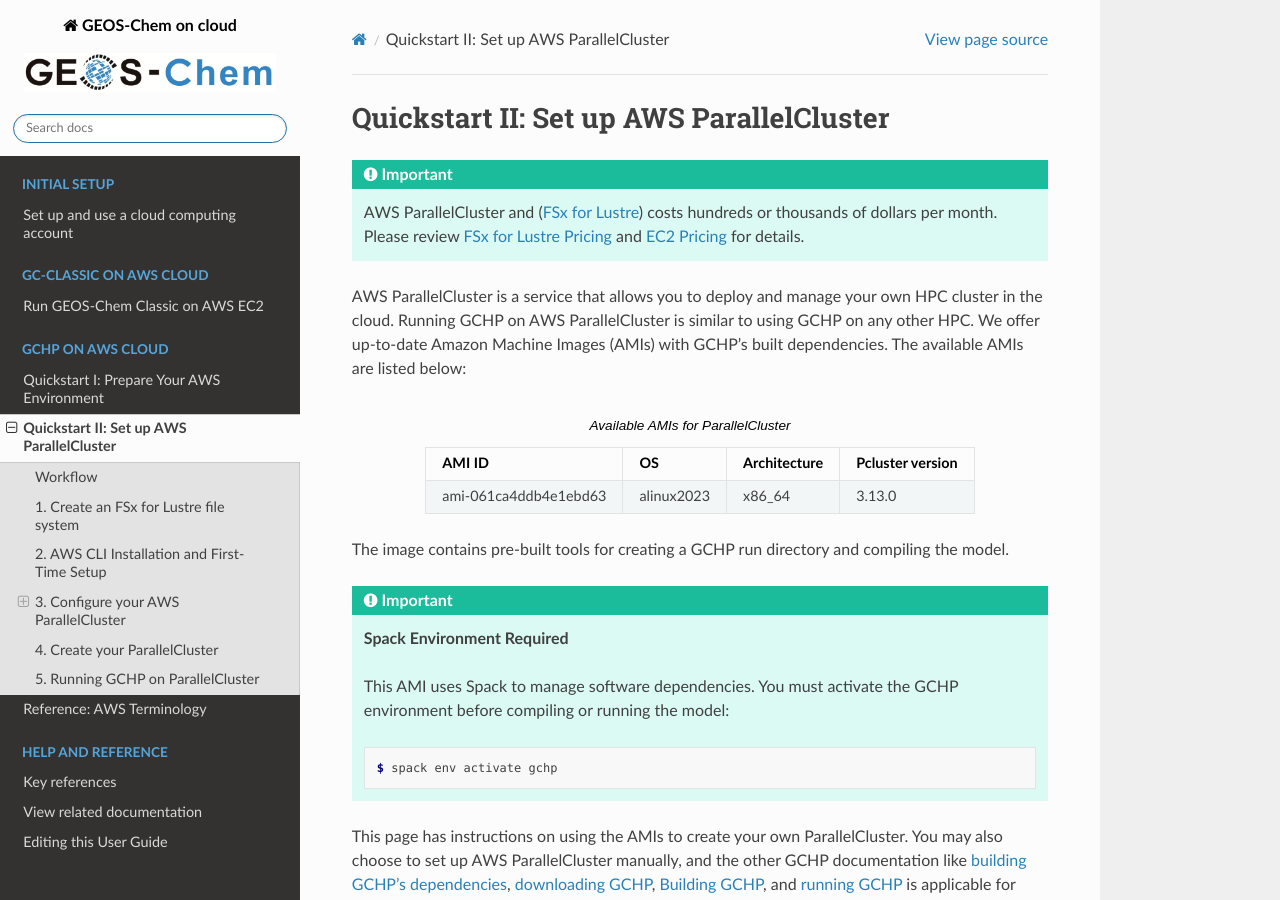
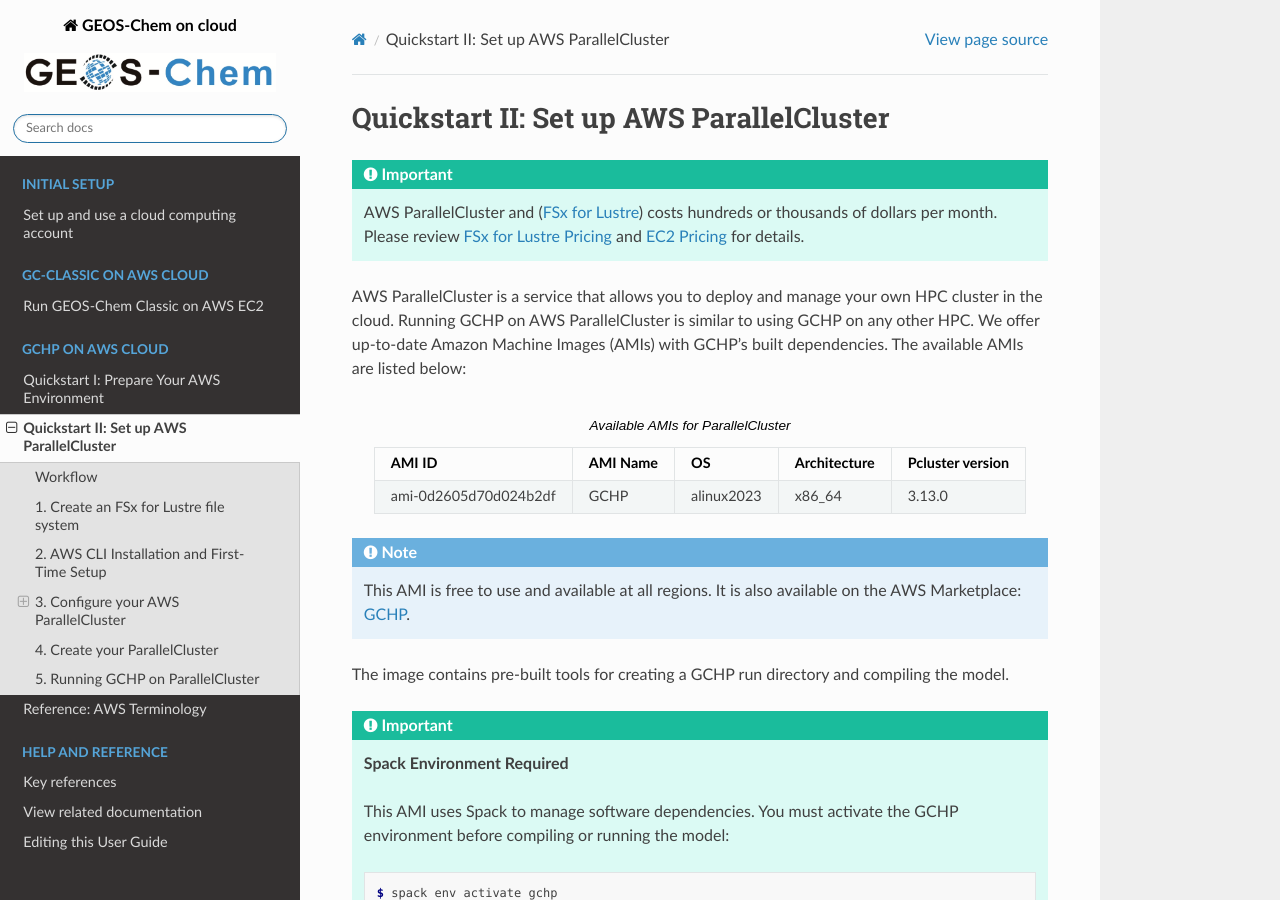
Before and after one commit to geoschem/geos-chem-cloud, a Sphinx documentation site: the page built from docs/source/gchp-on-aws/set-up-AWS-pcluster.rst, in a window 1280 px wide and 900 px high. Built offline with Sphinx 7.4.7 and the Read the Docs theme 3.1.0, drawn with Linux system fonts in a browser that asks for light colours.

Commit message:
update GCHP AMI

```diff
--- a/docs/source/gchp-on-aws/set-up-AWS-pcluster.rst
+++ b/docs/source/gchp-on-aws/set-up-AWS-pcluster.rst
@@ -27,13 +27,19 @@
    :align: center
 
    * - AMI ID
+     - AMI Name
      - OS
      - Architecture
      - Pcluster version
-   * - ami-061ca4ddb4e1ebd63
+   * - ami-0d2605d70d024b2df
+     - GCHP
      - alinux2023
      - x86_64
      - 3.13.0
+
+.. note::
+
+   This AMI is free to use and available at all regions. It is also available on the AWS Marketplace: `GCHP <https://aws.amazon.com/marketplace/pp/prodview-25uihnrrtcbc4?sr=0-1&ref_=beagle&applicationId=AWSMPContessa>`_.
 
 The image contains pre-built tools for creating a GCHP run directory
 and compiling the model.
```
Also changed, not shown: 4 other files.
